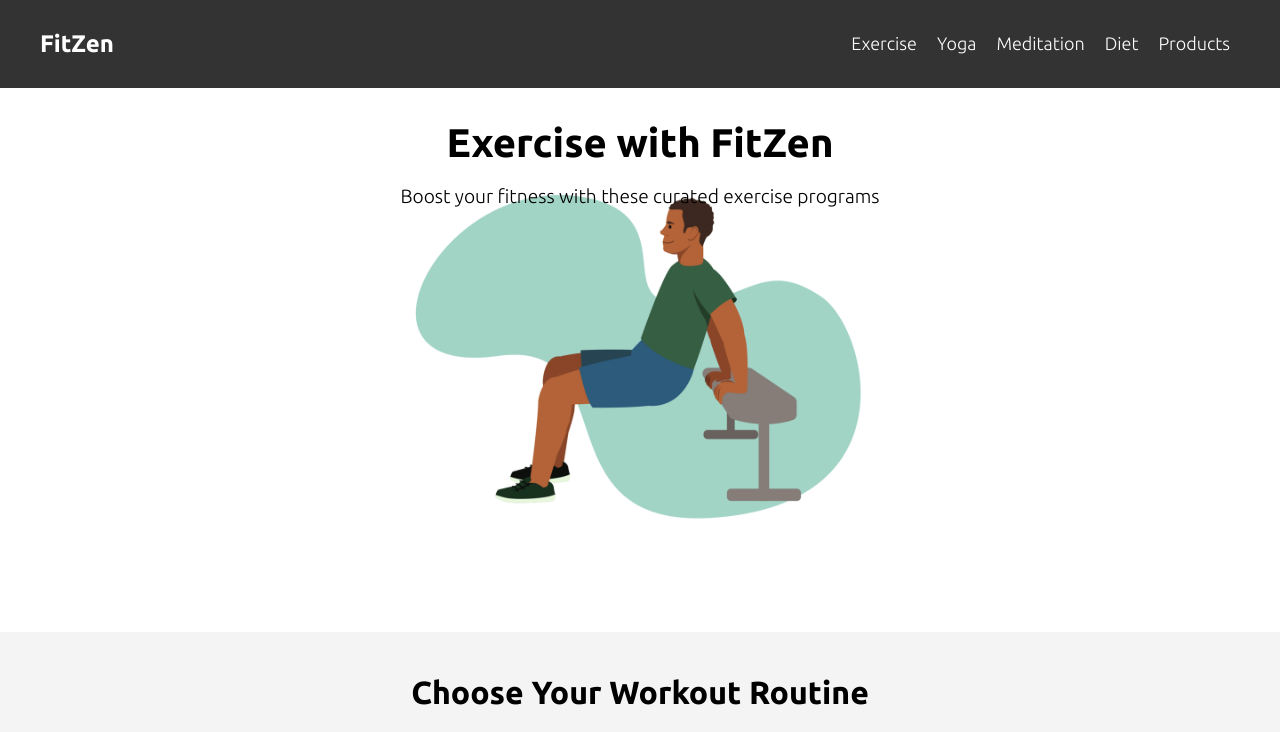
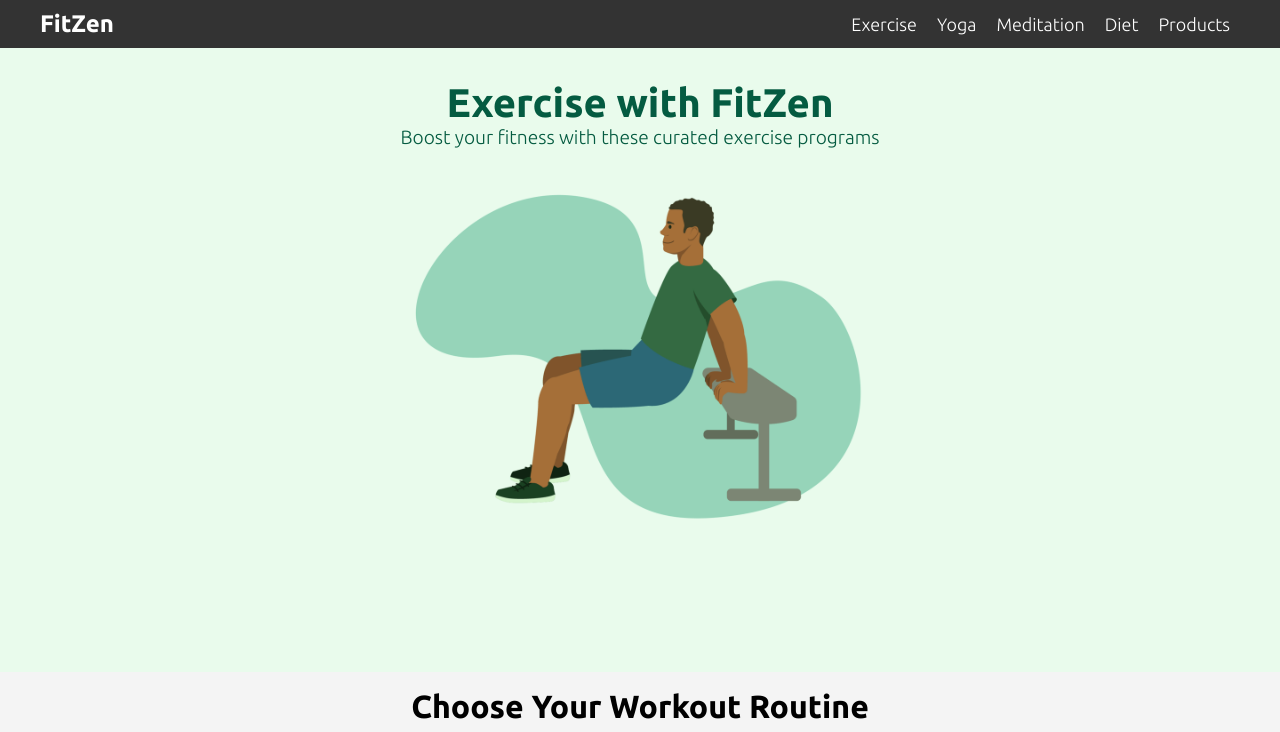
Before and after one commit to riyaahlawat/FitZen, a plain HTML site: page exercises/exercises.html in a window 1280 px wide. Shown: the top 732 px of the page. Drawn offline with Linux system fonts and the light colour scheme.

Commit message:
updated bg

```diff
--- a/diet/diet.css
+++ b/diet/diet.css
@@ -129,8 +129,8 @@ body {
 
 
 .nutrient-image {
-  width: 20%; /* Image width */
-  height: auto; /* Image height */
+  width: 20%;
+  height: auto;
   margin-right: 20px; /* Space between image and text */
   object-fit: cover;
   border-radius: 8px;
--- a/exercises/exercises.html
+++ b/exercises/exercises.html
@@ -37,8 +37,10 @@
     </nav>
 
     <header>
-      <h1>Exercise with FitZen</h1>
-      <p>Boost your fitness with these curated exercise programs</p>
+      <div class="header-content">
+        <h1>Exercise with FitZen</h1>
+        <p>Boost your fitness with these curated exercise programs</p>
+      </div>
     </header>
 
     <!-- Exercise Categories Section -->
--- a/exercises/style-exercises-home.css
+++ b/exercises/style-exercises-home.css
@@ -1,4 +1,6 @@
 * {
+  margin: 0;
+  padding: 0;
   scroll-behavior: smooth;
 }
 
@@ -6,8 +8,6 @@ body {
   font-family: "Ubuntu", system-ui;
   font-weight: 300;
   font-style: normal;
-  margin: 0;
-  padding: 0;
   box-sizing: border-box;
   background-color: #f4f4f4;
 }
@@ -16,13 +16,25 @@ body {
 header {
   text-align: center;
   background-color: #fff;
-  color: black;
+  color: #004d40;
   padding: 2rem 0;
   background-image: url(./assets/exercise-gif.gif);
-  height: 60vh;
+  height: 70vh;
   background-position: center;
   background-repeat: no-repeat;
   background-size: 80vh;
+  position: relative;
+}
+
+.header-content::after {
+  content: "";
+  position: absolute;
+  top: 0;
+  left: 0;
+  width: 100%;
+  height: 100%;
+  /* height: 70vh; */
+  background-color: rgba(40, 210, 71, 0.1);
 }
 
 header h1 {
--- a/meditation/style-meditation-home.css
+++ b/meditation/style-meditation-home.css
@@ -33,7 +33,7 @@ body {
   left: 0;
   width: 100%;
   height: 100%;
-  background-color: rgba(229, 27, 236, 0.1);
+  background-color: rgba(235, 89, 240, 0.1);
 }
 
 @media (max-width: 768px) {
--- a/yoga/style-morning-yoga.css
+++ b/yoga/style-morning-yoga.css
@@ -20,7 +20,6 @@ body {
   align-items: center;
   text-align: center;
 }
-
 
 .hero-content {
   /* margin: 20px; */
```
Lines whose indentation alone changed are shown as unchanged.
